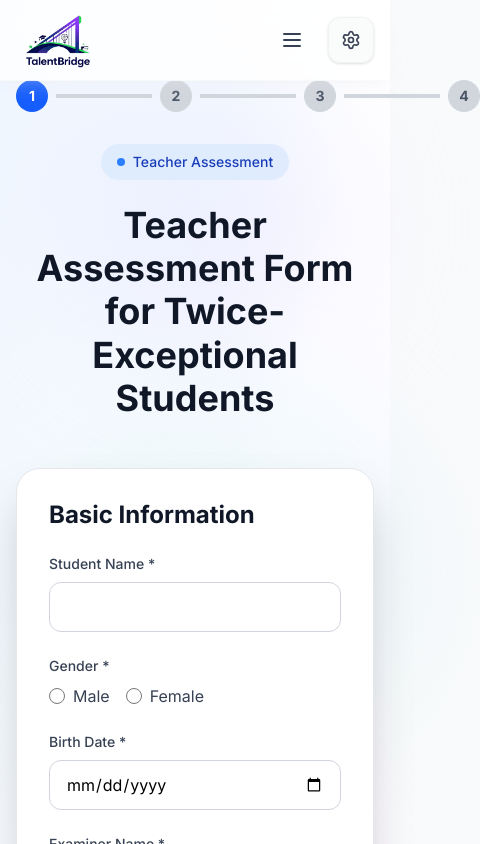
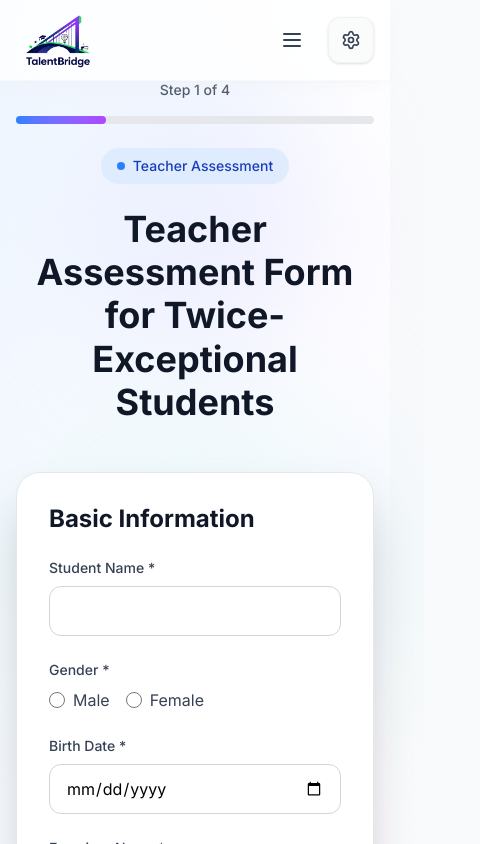
Before and after one commit to Yussif20/talent-bridge, a Next.js app: page /en/teacher-form in a window 390 px wide. Shown: the top 844 px of the page, 480 px wide, since content can reach past the window. Built offline with nearby package versions, Linux system fonts and the light colour scheme.

Commit message:
fix the stages numbers responsivness problem

```diff
--- a/app/[locale]/teacher-form/page.tsx
+++ b/app/[locale]/teacher-form/page.tsx
@@ -1077,15 +1077,52 @@ export default function TeacherForm() {
 
       <div className="container mx-auto px-4 max-w-6xl relative z-10">
         {/* Progress bar */}
-        <div className="mb-8">
-          <div className="flex items-center justify-between mb-4">
+        <div className="mb-6 md:mb-8">
+          {/* Mobile Progress Bar */}
+          <div className="block md:hidden">
+            <div className="flex items-center justify-center space-x-2 mb-4">
+              <span className="text-sm font-medium text-gray-600 dark:text-gray-400">
+                {locale === "ar" ? "الخطوة" : "Step"}{" "}
+                {[
+                  "basic",
+                  "general",
+                  "disability-select",
+                  "disability-form",
+                ].indexOf(currentStep) + 1}
+                {locale === "ar" ? " من " : " of "} 4
+              </span>
+            </div>
+            <div className="w-full bg-gray-200 dark:bg-gray-700 rounded-full h-2">
+              <div
+                className="bg-gradient-to-r from-blue-500 to-purple-500 h-2 rounded-full transition-all duration-500 ease-out"
+                style={{
+                  width: `${
+                    (([
+                      "basic",
+                      "general",
+                      "disability-select",
+                      "disability-form",
+                    ].indexOf(currentStep) +
+                      1) /
+                      4) *
+                    100
+                  }%`,
+                }}
+              ></div>
+            </div>
+          </div>
+
+          {/* Desktop Progress Bar */}
+          <div className="hidden md:block">
+            <div className="flex items-center justify-center max-w-2xl mx-auto mb-4">
               {["basic", "general", "disability-select", "disability-form"].map(
                 (step, index) => (
                   <div key={step} className="flex items-center">
+                    <div className="flex flex-col items-center">
                       <div
-                    className={`w-8 h-8 rounded-full flex items-center justify-center text-sm font-bold ${
+                        className={`w-10 h-10 lg:w-12 lg:h-12 rounded-full flex items-center justify-center text-sm lg:text-base font-bold transition-all duration-300 ${
                           currentStep === step
-                        ? "bg-blue-600 text-white"
+                            ? "bg-blue-600 text-white shadow-lg scale-110"
                             : [
                                 "basic",
                                 "general",
@@ -1093,28 +1130,66 @@ export default function TeacherForm() {
                                 "disability-form",
                               ].indexOf(currentStep) > index
                             ? "bg-green-500 text-white"
-                        : "bg-gray-300 text-gray-600"
+                            : "bg-gray-300 dark:bg-gray-600 text-gray-600 dark:text-gray-300"
                         }`}
                       >
-                    {index + 1}
+                        {currentStep === step ? (
+                          <div className="w-2 h-2 bg-white rounded-full animate-pulse"></div>
+                        ) : [
+                            "basic",
+                            "general",
+                            "disability-select",
+                            "disability-form",
+                          ].indexOf(currentStep) > index ? (
+                          <svg
+                            className="w-5 h-5"
+                            fill="currentColor"
+                            viewBox="0 0 20 20"
+                          >
+                            <path
+                              fillRule="evenodd"
+                              d="M16.707 5.293a1 1 0 010 1.414l-8 8a1 1 0 01-1.414 0l-4-4a1 1 0 011.414-1.414L8 12.586l7.293-7.293a1 1 0 011.414 0z"
+                              clipRule="evenodd"
+                            />
+                          </svg>
+                        ) : (
+                          index + 1
+                        )}
+                      </div>
+                      <span
+                        className={`text-xs lg:text-sm mt-2 font-medium text-center max-w-20 leading-tight ${
+                          currentStep === step
+                            ? "text-blue-600 dark:text-blue-400"
+                            : "text-gray-500 dark:text-gray-400"
+                        }`}
+                      >
+                        {index === 0 &&
+                          (locale === "ar" ? "المعلومات" : "Info")}
+                        {index === 1 && (locale === "ar" ? "عام" : "General")}
+                        {index === 2 &&
+                          (locale === "ar" ? "الإعاقة" : "Category")}
+                        {index === 3 && (locale === "ar" ? "خاص" : "Specific")}
+                      </span>
                     </div>
                     {index < 3 && (
                       <div
-                      className={`w-24 h-1 mx-2 ${
+                        className={`flex-1 h-1 mx-3 lg:mx-4 rounded-full transition-all duration-500 ${
                           [
                             "basic",
                             "general",
                             "disability-select",
                             "disability-form",
                           ].indexOf(currentStep) > index
-                          ? "bg-green-500"
-                          : "bg-gray-300"
+                            ? "bg-gradient-to-r from-green-400 to-green-500"
+                            : "bg-gray-200 dark:bg-gray-700"
                         }`}
+                        style={{ minWidth: "2rem" }}
                       ></div>
                     )}
                   </div>
                 )
               )}
+            </div>
           </div>
         </div>
 
```
Also changed, not shown: 1 other file (tests, documents, lock files or other folders). Lines whose indentation alone changed are shown as unchanged.
